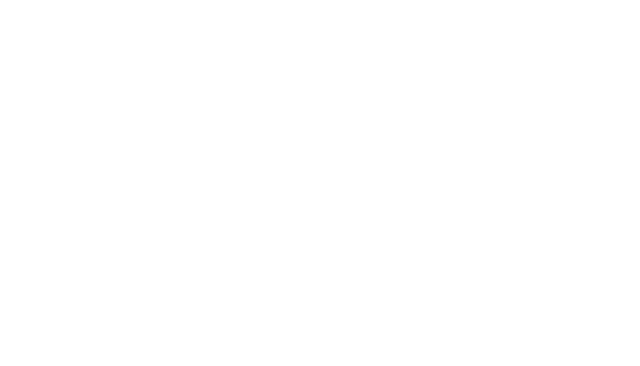
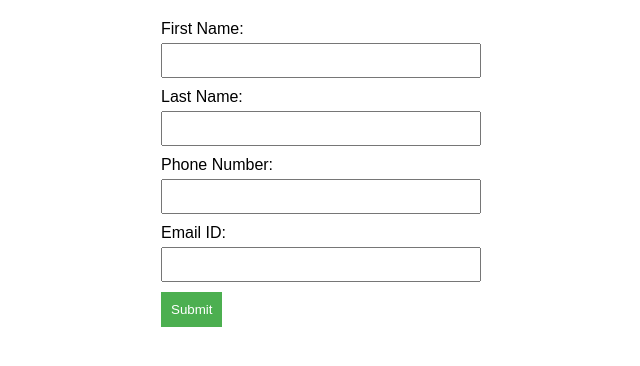
Before and after one commit to acciojob/form-login-2-Sukantadas1, a website: page main.html in a window 1280 px wide. Shown: the whole page, without its empty margins (329-969 px from the left). Drawn offline with Linux system fonts and the light colour scheme.

Commit message:
created a submission

```diff
--- a/main.html
+++ b/main.html
@@ -7,6 +7,22 @@
 </head>
 
 <body>
+	 <form id="myForm">
+        <label for="firstName">First Name:</label>
+        <input type="text" id="firstName" name="First Name" required>
+
+        <label for="lastName">Last Name:</label>
+        <input type="text" id="lastName" name="Last Name" required>
+
+        <label for="phoneNumber">Phone Number:</label>
+        <input type="tel" id="phoneNumber" name="Phone Number" required>
+
+        <label for="email">Email ID:</label>
+        <input type="email" id="email" name="Email ID" required>
+
+        <button type="button" onclick="submitForm()">Submit</button>
+    </form>
+
 	<!-- the entire body must be written by student -->
     <script type="text/javascript" src="./script.js">
 </script>
--- a/script.js
+++ b/script.js
@@ -1 +1,11 @@
 //your JS code here. If required.
+    function submitForm() {
+            const firstName = document.getElementById('firstName').value;
+            const lastName = document.getElementById('lastName').value;
+            const phoneNumber = document.getElementById('phoneNumber').value;
+            const email = document.getElementById('email').value;
+
+            const formInfo = `First Name: ${firstName}\nLast Name: ${lastName}\nPhone Number: ${phoneNumber}\nEmail ID: ${email}`;
+
+            alert(formInfo);
+        }
--- a/styles.css
+++ b/styles.css
@@ -1 +1,29 @@
 /*  your css code here. If applicable */
+    body {
+            font-family: Arial, sans-serif;
+            margin: 20px;
+        }
+
+        form {
+            width: 300px;
+            margin: 0 auto;
+        }
+
+        label {
+            display: block;
+            margin-bottom: 5px;
+        }
+
+        input {
+            width: 100%;
+            padding: 8px;
+            margin-bottom: 10px;
+        }
+
+        button {
+            padding: 10px;
+            background-color: #4CAF50;
+            color: white;
+            border: none;
+            cursor: pointer;
+        }
```
